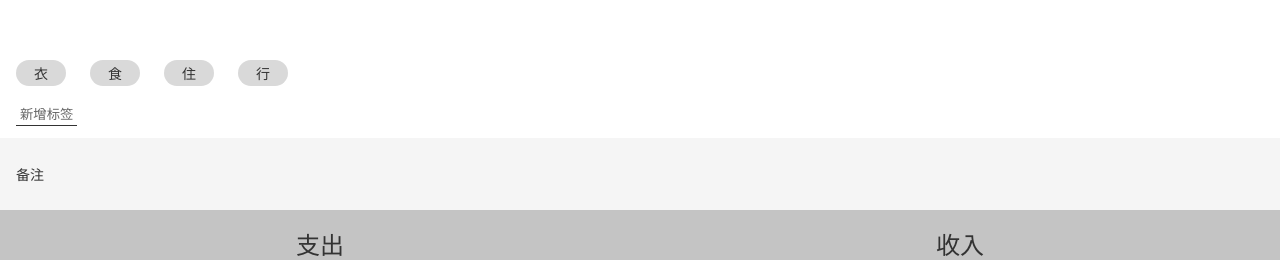
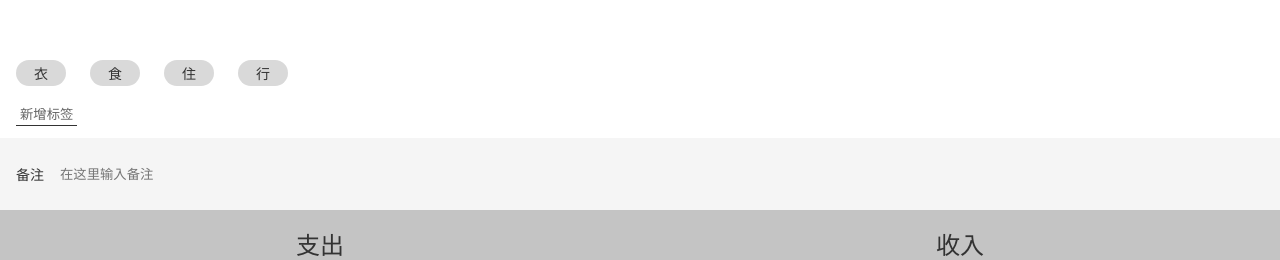
Before and after one commit to mzhaonanq/moneylog-react-2, a React app: page /#/money in a window 1280 px wide. Shown: the part 136-396 px from the top of the page. Built offline with nearby package versions, Linux system fonts and the light colour scheme.

Commit message:
为NoteSection的input标签添加placeholder 属性

```diff
--- a/src/Views/Money/NoteSection.tsx
+++ b/src/Views/Money/NoteSection.tsx
@@ -40,7 +40,7 @@ const NoteSection: React.FunctionComponent<Props> =(props)=> {
     <Wrapper>
       <label>
         <span>备注</span>
-        <input ref={refInput} type="text" defaultValue={note} onBlur={onBlur2}/>
+        <input ref={refInput} type="text" placeholder="在这里输入备注" defaultValue={note} onBlur={onBlur2}/>
       </label>
     </Wrapper>
   );
```
Also changed, not shown: 1 other file (tests, documents, lock files or other folders).
